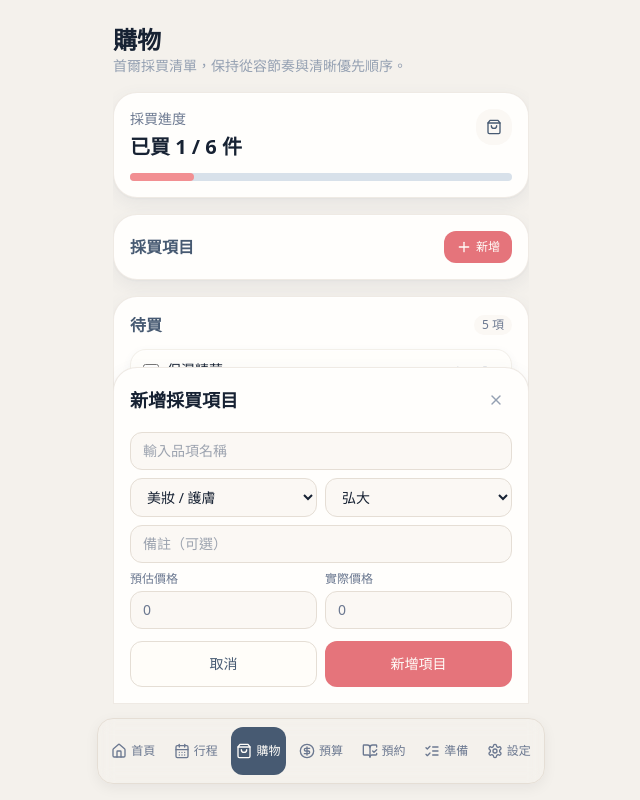
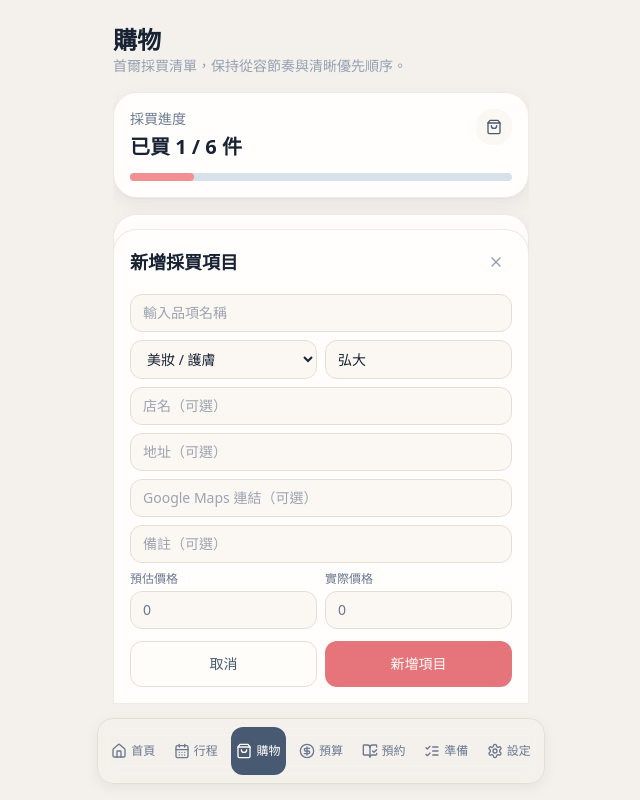
Before and after one commit to onyinno/seoul-companion-os, a Next.js app: page /shopping in a window 1280 px wide. Both pictures are taken after a click on the button "新增". Shown: the whole page, without its empty margins (319-959 px from the left). Built offline with nearby package versions, Linux system fonts and the light colour scheme.

Commit message:
chore: ignore local build and dependency artifacts

```diff
--- a/components/add-activity-sheet.tsx
+++ b/components/add-activity-sheet.tsx
@@ -10,6 +10,8 @@ type ActivityFormInput = {
   category: ActivityCategory;
   time: string;
   place: string;
+  address?: string;
+  googleMapsUrl?: string;
   note: string;
   cost: number;
 };
@@ -37,6 +39,8 @@ const defaultForm = {
   category: 'sightseeing' as ActivityCategory,
   time: '12:00',
   place: '',
+  address: '',
+  googleMapsUrl: '',
   note: '',
   cost: '0'
 };
@@ -51,6 +55,8 @@ export function AddActivitySheet({ open, dayId, mode, initialActivity, onClose,
   const [category, setCategory] = useState<ActivityCategory>(defaultForm.category);
   const [time, setTime] = useState(defaultForm.time);
   const [place, setPlace] = useState(defaultForm.place);
+  const [address, setAddress] = useState(defaultForm.address);
+  const [googleMapsUrl, setGoogleMapsUrl] = useState(defaultForm.googleMapsUrl);
   const [note, setNote] = useState(defaultForm.note);
   const [cost, setCost] = useState(defaultForm.cost);
   const [errors, setErrors] = useState<FormErrors>({});
@@ -66,6 +72,8 @@ export function AddActivitySheet({ open, dayId, mode, initialActivity, onClose,
       setCategory(initialActivity.category);
       setTime(initialActivity.time);
       setPlace(initialActivity.place);
+      setAddress(initialActivity.address ?? '');
+      setGoogleMapsUrl(initialActivity.googleMapsUrl ?? '');
       setNote(initialActivity.note);
       setCost(String(initialActivity.cost));
       return;
@@ -74,6 +82,8 @@ export function AddActivitySheet({ open, dayId, mode, initialActivity, onClose,
     setCategory(defaultForm.category);
     setTime(defaultForm.time);
     setPlace(defaultForm.place);
+    setAddress(defaultForm.address);
+    setGoogleMapsUrl(defaultForm.googleMapsUrl);
     setNote(defaultForm.note);
     setCost(defaultForm.cost);
   }, [open, mode, initialActivity]);
@@ -105,6 +115,8 @@ export function AddActivitySheet({ open, dayId, mode, initialActivity, onClose,
       category,
       time,
       place: trimmedPlace,
+      address: address.trim(),
+      googleMapsUrl: googleMapsUrl.trim(),
       note: trimmedNote,
       cost: parsedCost
     });
@@ -191,6 +203,27 @@ export function AddActivitySheet({ open, dayId, mode, initialActivity, onClose,
           </label>
 
           <label className="block space-y-1 text-sm">
+            <span>地址（可選）</span>
+            <input
+              type="text"
+              className="w-full rounded-xl border border-[var(--border-soft)] px-3 py-2"
+              value={address}
+              onChange={(e) => setAddress(e.target.value)}
+            />
+          </label>
+
+          <label className="block space-y-1 text-sm">
+            <span>Google Maps 連結（可選）</span>
+            <input
+              type="url"
+              className="w-full rounded-xl border border-[var(--border-soft)] px-3 py-2"
+              value={googleMapsUrl}
+              onChange={(e) => setGoogleMapsUrl(e.target.value)}
+              placeholder="https://maps.google.com/..."
+            />
+          </label>
+
+          <label className="block space-y-1 text-sm">
             <span>預計花費</span>
             <input
               type="number"
--- a/components/shopping-screen.tsx
+++ b/components/shopping-screen.tsx
@@ -41,7 +41,10 @@ const broadOnlyAreas: ShoppingAreaTag[] = ['弘大', '延南', '聖水', '明洞
 type ShoppingFormState = {
   title: string;
   category: ShoppingCategory;
-  areaTag: ShoppingAreaTag;
+  area: string;
+  storeName: string;
+  address: string;
+  googleMapsUrl: string;
   note: string;
   estimatedCost: string;
   actualCost: string;
@@ -50,7 +53,10 @@ type ShoppingFormState = {
 const defaultForm: ShoppingFormState = {
   title: '',
   category: '美妝 / 護膚',
-  areaTag: '弘大',
+  area: '弘大',
+  storeName: '',
+  address: '',
+  googleMapsUrl: '',
   note: '',
   estimatedCost: '0',
   actualCost: '0'
@@ -69,13 +75,17 @@ export function ShoppingScreen() {
   const totalCount = shoppingItems.length;
 
   const buildShoppingMapHref = (item: ShoppingItem) => {
+    const overrideUrl = item.googleMapsUrl?.trim();
+    if (overrideUrl) return overrideUrl;
+
     const address = item.address?.trim();
-    const fallbackStoreName = broadOnlyAreas.includes(item.areaTag) ? '' : item.areaTag;
+    const area = (item.area || item.areaTag || '').trim() as ShoppingAreaTag | string;
+    const fallbackStoreName = broadOnlyAreas.includes(area as ShoppingAreaTag) ? '' : area;
     const storeName = item.storeName?.trim() || fallbackStoreName;
     const mapQuery = address
       ? address
-      : storeName && item.areaTag
-        ? `${storeName} ${item.areaTag} Seoul`
+      : storeName && area
+        ? `${storeName} ${area} Seoul`
         : storeName;
     return googleMapsSearchUrl(mapQuery);
   };
@@ -93,7 +103,10 @@ export function ShoppingScreen() {
     setForm({
       title: item.title,
       category: item.category,
-      areaTag: item.areaTag,
+      area: item.area || item.areaTag || '',
+      storeName: item.storeName ?? '',
+      address: item.address ?? '',
+      googleMapsUrl: item.googleMapsUrl ?? '',
       note: item.note,
       estimatedCost: String(item.estimatedCost),
       actualCost: String(item.actualCost)
@@ -112,7 +125,11 @@ export function ShoppingScreen() {
     const payload = {
       title: form.title,
       category: form.category,
-      areaTag: form.areaTag,
+      area: form.area,
+      areaTag: areaTags.find((tag) => tag === form.area),
+      storeName: form.storeName,
+      address: form.address,
+      googleMapsUrl: form.googleMapsUrl,
       note: form.note,
       estimatedCost: Number(form.estimatedCost || 0),
       actualCost: Number(form.actualCost || 0)
@@ -247,16 +264,38 @@ export function ShoppingScreen() {
                     <option key={item} value={item}>{item}</option>
                   ))}
                 </select>
-                <select
-                  value={form.areaTag}
-                  onChange={(event) => setForm((prev) => ({ ...prev, areaTag: event.target.value as ShoppingAreaTag }))}
+                <input
+                  list="shopping-area-options"
+                  value={form.area}
+                  onChange={(event) => setForm((prev) => ({ ...prev, area: event.target.value }))}
                   className="w-full rounded-xl border border-[var(--border-soft)] bg-[var(--bg-surface)] px-3 py-2 text-sm"
-                >
+                  placeholder="地區 / 商圈"
+                />
+                <datalist id="shopping-area-options">
                   {areaTags.map((item) => (
-                    <option key={item} value={item}>{item}</option>
+                    <option key={item} value={item} />
                   ))}
-                </select>
+                </datalist>
               </div>
+              <input
+                value={form.storeName}
+                onChange={(event) => setForm((prev) => ({ ...prev, storeName: event.target.value }))}
+                className="w-full rounded-xl border border-[var(--border-soft)] bg-[var(--bg-surface)] px-3 py-2 text-sm"
+                placeholder="店名（可選）"
+              />
+              <input
+                value={form.address}
+                onChange={(event) => setForm((prev) => ({ ...prev, address: event.target.value }))}
+                className="w-full rounded-xl border border-[var(--border-soft)] bg-[var(--bg-surface)] px-3 py-2 text-sm"
+                placeholder="地址（可選）"
+              />
+              <input
+                type="url"
+                value={form.googleMapsUrl}
+                onChange={(event) => setForm((prev) => ({ ...prev, googleMapsUrl: event.target.value }))}
+                className="w-full rounded-xl border border-[var(--border-soft)] bg-[var(--bg-surface)] px-3 py-2 text-sm"
+                placeholder="Google Maps 連結（可選）"
+              />
               <input
                 value={form.note}
                 onChange={(event) => setForm((prev) => ({ ...prev, note: event.target.value }))}
@@ -340,7 +379,7 @@ function ShoppingRow({
             </p>
             <div className="mt-1 flex flex-wrap items-center gap-1.5">
               <span className="rounded-full bg-[var(--bg-card)] px-2 py-0.5 text-[11px] text-[var(--text-secondary)]">{item.category}</span>
-              <span className={cn('rounded-full px-2 py-0.5 text-[11px] font-medium', areaToneMap[item.areaTag])}>{item.areaTag}</span>
+              <span className={cn('rounded-full px-2 py-0.5 text-[11px] font-medium', areaToneMap[(item.areaTag || '弘大') as ShoppingAreaTag])}>{item.area || item.areaTag}</span>
             </div>
             <p className="mt-1 text-xs text-[var(--text-secondary)]">預估 ₩{item.estimatedCost.toLocaleString()} · 實際 ₩{item.actualCost.toLocaleString()}</p>
             {mapHref && (
--- a/components/trip-screen.tsx
+++ b/components/trip-screen.tsx
@@ -42,6 +42,9 @@ export function TripScreen() {
   );
 
   const buildActivityMapQuery = (activity: Activity) => {
+    const overrideUrl = activity.googleMapsUrl?.trim();
+    if (overrideUrl) return overrideUrl;
+
     const address = activity.address?.trim();
     if (address) return address;
 
@@ -74,6 +77,8 @@ export function TripScreen() {
     category: ActivityCategory;
     time: string;
     place: string;
+    address?: string;
+    googleMapsUrl?: string;
     note: string;
     cost: number;
   }) => {
@@ -85,6 +90,8 @@ export function TripScreen() {
     category: ActivityCategory;
     time: string;
     place: string;
+    address?: string;
+    googleMapsUrl?: string;
     note: string;
     cost: number;
   }) => {
@@ -147,7 +154,7 @@ export function TripScreen() {
                 </p>
                 {(() => {
                   const query = buildActivityMapQuery(activity);
-                  const href = googleMapsSearchUrl(query);
+                  const href = query.startsWith('http') ? query : googleMapsSearchUrl(query);
                   if (!href) return null;
                   return (
                     <a
--- a/lib/seed.ts
+++ b/lib/seed.ts
@@ -185,12 +185,12 @@ export const seoulSeedData: SeedData = {
   },
   "shopping": {
     "items": [
-      {"id":"shop-1","title":"保濕精華","category":"美妝 / 護膚","areaTag":"Olive Young","storeName":"Olive Young Hongdae","note":"比香港平先入手","estimatedCost":32000,"actualCost":0,"completed":false},
-      {"id":"shop-2","title":"韓系耳環","category":"服飾 / 配件","areaTag":"弘大","storeName":"AK& Hongdae Accessory","note":"找簡約銀色款","estimatedCost":18000,"actualCost":0,"completed":false},
-      {"id":"shop-3","title":"海苔脆片","category":"零食 / 食品","areaTag":"便利店","note":"","estimatedCost":6000,"actualCost":0,"completed":false},
-      {"id":"shop-4","title":"旅行收納袋","category":"生活雜貨","areaTag":"Daiso","storeName":"Daiso Hongdae","note":"中小尺寸各一","estimatedCost":10000,"actualCost":9000,"completed":true},
-      {"id":"shop-5","title":"Type-C 線","category":"電子 / 配件","areaTag":"聖水","storeName":"Seongsu Electronics Mall","note":"","estimatedCost":12000,"actualCost":0,"completed":false},
-      {"id":"shop-6","title":"杏仁果禮盒","category":"手信","areaTag":"明洞","note":"回程前一天再買","estimatedCost":25000,"actualCost":0,"completed":false}
+      {"id":"shop-1","title":"保濕精華","category":"美妝 / 護膚","areaTag":"Olive Young","area":"弘大","storeName":"Olive Young Hongdae","note":"比香港平先入手","estimatedCost":32000,"actualCost":0,"completed":false},
+      {"id":"shop-2","title":"韓系耳環","category":"服飾 / 配件","areaTag":"弘大","area":"弘大","storeName":"AK& Hongdae Accessory","note":"找簡約銀色款","estimatedCost":18000,"actualCost":0,"completed":false},
+      {"id":"shop-3","title":"海苔脆片","category":"零食 / 食品","areaTag":"便利店","area":"弘大","storeName":"GS25 Hongdae","note":"","estimatedCost":6000,"actualCost":0,"completed":false},
+      {"id":"shop-4","title":"旅行收納袋","category":"生活雜貨","areaTag":"Daiso","area":"弘大","storeName":"Daiso Hongdae","note":"中小尺寸各一","estimatedCost":10000,"actualCost":9000,"completed":true},
+      {"id":"shop-5","title":"Type-C 線","category":"電子 / 配件","areaTag":"聖水","area":"聖水","storeName":"Seongsu Electronics Mall","note":"","estimatedCost":12000,"actualCost":0,"completed":false},
+      {"id":"shop-6","title":"杏仁果禮盒","category":"手信","areaTag":"明洞","area":"明洞","storeName":"Myeongdong Gift House","note":"回程前一天再買","estimatedCost":25000,"actualCost":0,"completed":false}
     ]
   }
 };
--- a/lib/types.ts
+++ b/lib/types.ts
@@ -47,6 +47,7 @@ export type Activity = {
   time: string;
   place: string;
   address?: string;
+  googleMapsUrl?: string;
   note: string;
   cost: number;
   order: number;
@@ -134,9 +135,11 @@ export type ShoppingItem = {
   id: string;
   title: string;
   category: ShoppingCategory;
-  areaTag: ShoppingAreaTag;
+  areaTag?: ShoppingAreaTag;
+  area: string;
   storeName?: string;
   address?: string;
+  googleMapsUrl?: string;
   note: string;
   estimatedCost: number;
   actualCost: number;
--- a/store/use-trip-store.ts
+++ b/store/use-trip-store.ts
@@ -25,6 +25,8 @@ type ActivityInput = {
   category: ActivityCategory;
   time: string;
   place: string;
+  address?: string;
+  googleMapsUrl?: string;
   note: string;
   cost: number;
 };
@@ -38,9 +40,11 @@ type PrepInput = {
 type ShoppingInput = {
   title: string;
   category: ShoppingCategory;
-  areaTag: ShoppingAreaTag;
+  area: string;
+  areaTag?: ShoppingAreaTag;
   storeName?: string;
   address?: string;
+  googleMapsUrl?: string;
   note: string;
   estimatedCost: number;
   actualCost: number;
@@ -135,7 +139,7 @@ export const useTripStore = create<TripState>()(
         const nextBudget = Number.isFinite(totalBudget) ? Math.max(0, Math.round(totalBudget)) : get().trip.totalBudget;
         set((state) => ({ trip: { ...state.trip, totalBudget: nextBudget } }));
       },
-      addActivity: ({ dayId, category, time, place, note, cost }) => {
+      addActivity: ({ dayId, category, time, place, address, googleMapsUrl, note, cost }) => {
         const dayActivities = get().activities.filter((activity) => activity.dayId === dayId);
         const nextId = `activity-${dayId}-${Date.now()}`;
 
@@ -146,6 +150,8 @@ export const useTripStore = create<TripState>()(
           category,
           time,
           place,
+          address: address?.trim() ?? '',
+          googleMapsUrl: googleMapsUrl?.trim() ?? '',
           note,
           cost,
           order: dayActivities.length + 1
@@ -154,7 +160,7 @@ export const useTripStore = create<TripState>()(
         const nextActivities = sortDayActivitiesByTime([...get().activities, newActivity], dayId);
         set({ activities: nextActivities });
       },
-      updateActivity: (activityId, { dayId, category, time, place, note, cost }) => {
+      updateActivity: (activityId, { dayId, category, time, place, address, googleMapsUrl, note, cost }) => {
         const current = get().activities.find((activity) => activity.id === activityId);
         if (!current) return;
 
@@ -166,6 +172,8 @@ export const useTripStore = create<TripState>()(
             category,
             time,
             place,
+            address: address?.trim() ?? '',
+            googleMapsUrl: googleMapsUrl?.trim() ?? '',
             note,
             cost,
             title: `${categoryTitle[category]}：${place}`
@@ -254,19 +262,22 @@ export const useTripStore = create<TripState>()(
         });
         set({ shoppingItems });
       },
-      addShoppingItem: ({ title, category, areaTag, storeName, address, note, estimatedCost, actualCost }) => {
+      addShoppingItem: ({ title, category, area, areaTag, storeName, address, googleMapsUrl, note, estimatedCost, actualCost }) => {
         const trimmedTitle = title.trim();
         if (!trimmedTitle) return;
         const trimmedNote = note.trim();
+        const trimmedArea = area.trim();
         const shoppingItems = [
           ...get().shoppingItems,
           {
             id: `shopping-custom-${Date.now()}`,
             title: trimmedTitle,
             category,
+            area: trimmedArea,
             areaTag,
             storeName: storeName?.trim() ?? '',
             address: address?.trim() ?? '',
+            googleMapsUrl: googleMapsUrl?.trim() ?? '',
             note: trimmedNote,
             estimatedCost: Math.max(0, Math.round(estimatedCost || 0)),
             actualCost: Math.max(0, Math.round(actualCost || 0)),
@@ -275,19 +286,22 @@ export const useTripStore = create<TripState>()(
         ];
         set({ shoppingItems });
       },
-      updateShoppingItem: (itemId, { title, category, areaTag, storeName, address, note, estimatedCost, actualCost }) => {
+      updateShoppingItem: (itemId, { title, category, area, areaTag, storeName, address, googleMapsUrl, note, estimatedCost, actualCost }) => {
         const trimmedTitle = title.trim();
         if (!trimmedTitle) return;
         const trimmedNote = note.trim();
+        const trimmedArea = area.trim();
         const shoppingItems = get().shoppingItems.map((item) => {
           if (item.id !== itemId) return item;
           return {
             ...item,
             title: trimmedTitle,
             category,
+            area: trimmedArea,
             areaTag,
             storeName: storeName?.trim() ?? '',
             address: address?.trim() ?? '',
+            googleMapsUrl: googleMapsUrl?.trim() ?? '',
             note: trimmedNote,
             estimatedCost: Math.max(0, Math.round(estimatedCost || 0)),
             actualCost: Math.max(0, Math.round(actualCost || 0))
@@ -314,7 +328,7 @@ export const useTripStore = create<TripState>()(
     }),
     {
       name: 'seoul-companion-v1',
-      version: 6,
+      version: 7,
       storage: createJSONStorage(() => localStorage)
     }
   )
```
Also changed, not shown: 1 other file (tests, documents, lock files or other folders).
